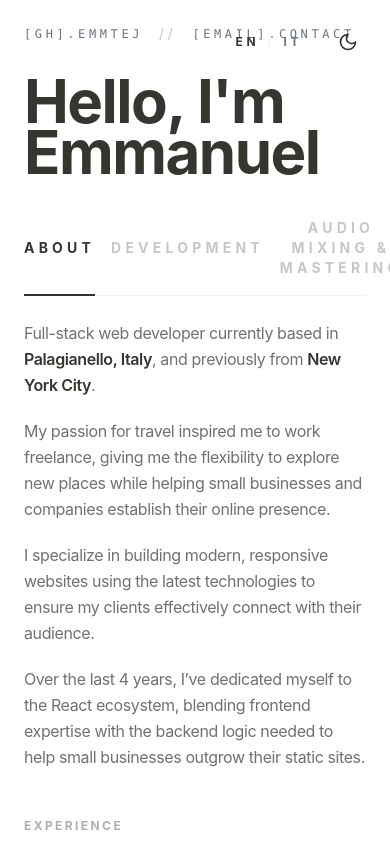
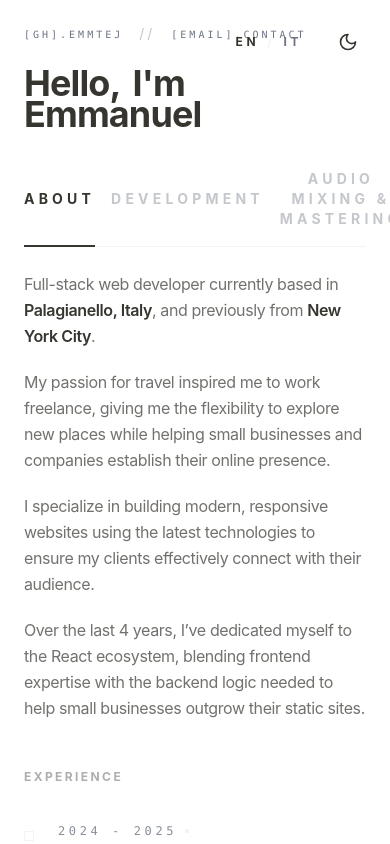
Before and after one commit to emmtej/portfolio-website, a React (Vite) app: page / in a window 390 px wide. Shown: the top 844 px of the page. Built offline with nearby package versions, Linux system fonts and the light colour scheme.

Commit message:
style: refine header typography and spacing
- Scale down primary greeting h1 for better vertical fit
- Reduce header spacing and social link font size
- Implement responsive font sizes for main title

```diff
--- a/src/App.tsx
+++ b/src/App.tsx
@@ -15,12 +15,12 @@ function App() {
       <div className="w-full">
         <Tabs
           header={
-            <header className="space-y-8 md:space-y-12">
+            <header className="space-y-6 md:space-y-8">
               <motion.div
                 initial="hidden"
                 animate="visible"
                 variants={fadeInRest}
-                className="flex items-center gap-4 text-xs font-mono uppercase tracking-widest text-text-muted"
+                className="flex items-center gap-4 text-[10px] md:text-xs font-mono uppercase tracking-widest text-text-muted"
               >
                 <HeaderLink
                   href="https://github.com/emmtej"
@@ -38,7 +38,7 @@ function App() {
                 initial="hidden"
                 animate="visible"
                 variants={fadeInUp}
-                className="text-6xl font-bold tracking-tight text-text-main leading-[0.85]"
+                className="text-4xl md:text-5xl lg:text-6xl font-bold tracking-tight text-text-main leading-[0.85]"
               >
                 {t("app.title.greeting")
                   .split(" ")
```
